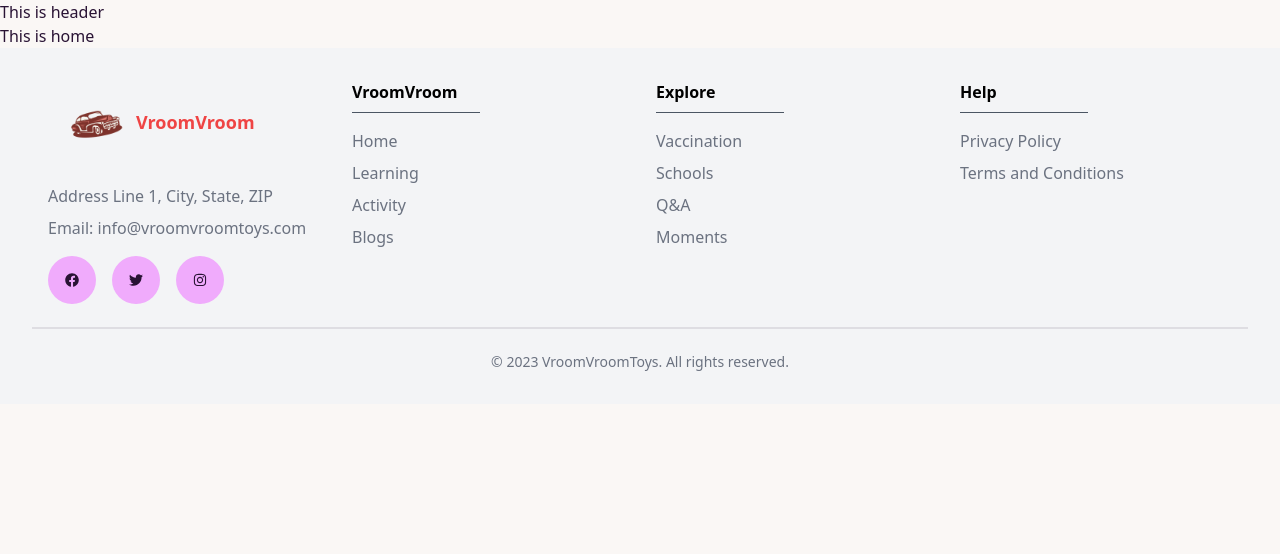
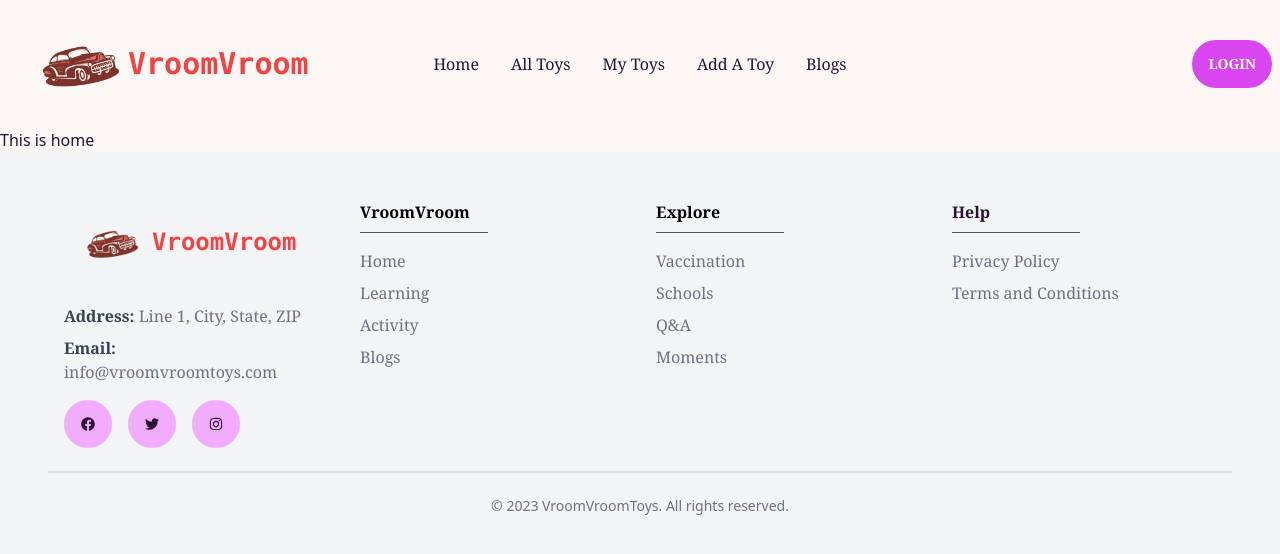
Before and after one commit to Mahmudul107/vroom-vroom-toys-client, a React (Vite) app: page / in a window 1280 px wide. Shown: the top 554 px of the page. Built offline with nearby package versions, Linux system fonts and the light colour scheme.

Commit message:
Navbar added

```diff
--- a/src/Pages/Shared/Footer.jsx
+++ b/src/Pages/Shared/Footer.jsx
@@ -7,21 +7,27 @@ const Footer = () => {
   const currentYear = new Date().getFullYear();
 
   return (
-    <footer className="bg-gray-100 p-8">
-      <div className="container mx-auto px-4 grid grid-cols-1 md:grid-cols-4 gap-8">
+    <footer className="bg-gray-100 p-12">
+      <div className="container mx-auto px-4 grid grid-cols-1 md:grid-cols-4 gap-8 font-serif">
         {/* 1st Column */}
         <div>
           <div className="flex items-center mb-2">
             <img src={logo} alt="Website Logo" className="h-24 w-24 mr-2" />
-            <h1 className="text-red-500 text-lg font-bold -ml-4 -mt-3">
+            <h1 className="text-red-500 text-2xl font-bold font-mono -ml-4 -mt-3">
               VroomVroom
             </h1>
           </div>
-          <p className="text-gray-500 mb-2">Address Line 1, City, State, ZIP</p>
-          <p className="text-gray-500 mb-4">Email: info@vroomvroomtoys.com</p>
+          <p className="text-gray-500 mb-2">
+            <span className="text-base font-bold text-gray-700">Address:</span>{" "}
+            Line 1, City, State, ZIP
+          </p>
+          <p className="text-gray-500 mb-4">
+            <span className="text-base font-bold text-gray-700">Email:</span>{" "}
+            info@vroomvroomtoys.com
+          </p>
           <div className="flex space-x-4">
             <Link>
-              <button className="btn btn-circle btn-outline bg-fuchsia-300 border-none">
+              <button className="btn btn-circle btn-outline bg-fuchsia-300 hover:bg-red-400 border-none">
                 <FaFacebook />
               </button>
             </Link>
@@ -83,7 +89,7 @@ const Footer = () => {
 
         {/* 4th Column */}
         <div>
-          <h2 className="text-black font-bold mb-4 border-b w-32 border-gray-600 pb-2">
+          <h2 className="text black font-bold mb-4 border-b w-32 border-gray-600 pb-2">
             Help
           </h2>
           <ul className="text-gray-500 space-y-2">
@@ -98,8 +104,9 @@ const Footer = () => {
       </div>
       <div className="divider"></div>
       <div className="container mx-auto text-center text-gray-500 text-sm">
-        <p>&copy; {currentYear} VroomVroomToys. All rights reserved.</p>
+        <p>© {currentYear} VroomVroomToys. All rights reserved.</p>
       </div>
+
     </footer>
   );
 };
--- a/src/Pages/Shared/Navbar.jsx
+++ b/src/Pages/Shared/Navbar.jsx
@@ -1,11 +1,84 @@
-import React from 'react';
+import React from "react";
+import logo from "../../assets/VroomVroom.png";
+import { Link } from "react-router-dom";
 
 const Navbar = () => {
-    return (
-        <div>
-            <h2>This is header</h2>
+  const navItems = (
+    <>
+      <li className="hover:text-red-400 hover:underline duration-500 relative">
+        <Link to="/">Home</Link>
+      </li>
+      <li className="hover:text-red-400 hover:underline duration-500 relative">
+        <Link to="/about">All Toys</Link>
+      </li>
+      <li className="hover:text-red-400 hover:underline duration-500 relative">
+        <Link to="/services">My Toys</Link>
+      </li>
+      <li className="hover:text-red-400 hover:underline duration-500 relative">
+        <Link to="/services">Add A Toy</Link>
+      </li>
+      <li className="hover:text-red-400 hover:underline duration-500 ease-in relative">
+        <Link to="blogs">Blogs</Link>
+      </li>
+      {/* {user?.email ? (
+        <>
+          <Link to="/bookings">My Bookings</Link>
+          <Link onClick={handleLogout}>Log Out</Link>
+        </>
+      ) : (
+        <Link to="login">Login</Link>
+      )} */}
+    </>
+  );
+
+  return (
+    <div className="max-w-[1400px] mx-auto">
+      <div className="navbar bg-base-100 h-32 font-serif">
+        <div className="navbar-start">
+          <div className="dropdown">
+            <label tabIndex={0} className="btn btn-ghost lg:hidden">
+              <svg
+                xmlns="http://www.w3.org/2000/svg"
+                className="h-5 w-5"
+                fill="none"
+                viewBox="0 0 24 24"
+                stroke="currentColor"
+              >
+                <path
+                  strokeLinecap="round"
+                  strokeLinejoin="round"
+                  strokeWidth="2"
+                  d="M4 6h16M4 12h8m-8 6h16"
+                />
+              </svg>
+            </label>
+            <ul
+              tabIndex={0}
+              className="grid dropdown-content gap-2 mt-3 p-5 shadow bg-base-100 rounded-box w-52"
+            >
+              {navItems}
+            </ul>
+          </div>
+          <div className="flex items-center">
+            <Link to="/" className="normal-case text-xl">
+              <img className="w-36 h-36 mt-4" src={logo} alt="" />
+            </Link>
+            <h2 className="text-3xl text-red-500 font-bold font-mono -ml-6">
+              VroomVroom
+            </h2>
+          </div>
         </div>
-    );
+        <div className="navbar-center hidden lg:flex">
+          <ul className="menu-horizontal gap-8 px-1">{navItems}</ul>
+        </div>
+        <div className="navbar-end">
+          <button className="btn duration-500 bg-fuchsia-500 hover:bg-red-400 border-none text-white">
+            Login
+          </button>
+        </div>
+      </div>
+    </div>
+  );
 };
 
 export default Navbar;
--- a/src/main.jsx
+++ b/src/main.jsx
@@ -7,5 +7,5 @@ import router from './Routes/Routes.jsx'
 ReactDOM.createRoot(document.getElementById('root')).render(
   <React.StrictMode>
     <RouterProvider router={router}/>
-  </React.StrictMode>,
+  </React.StrictMode>
 )
```
